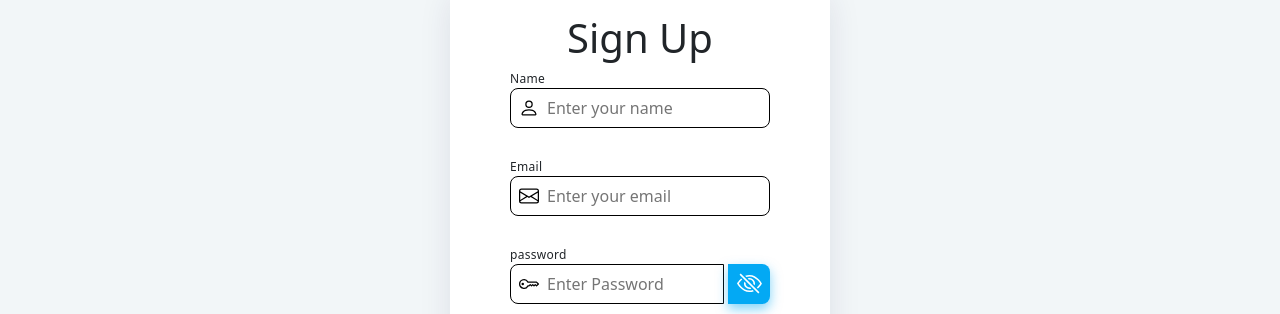
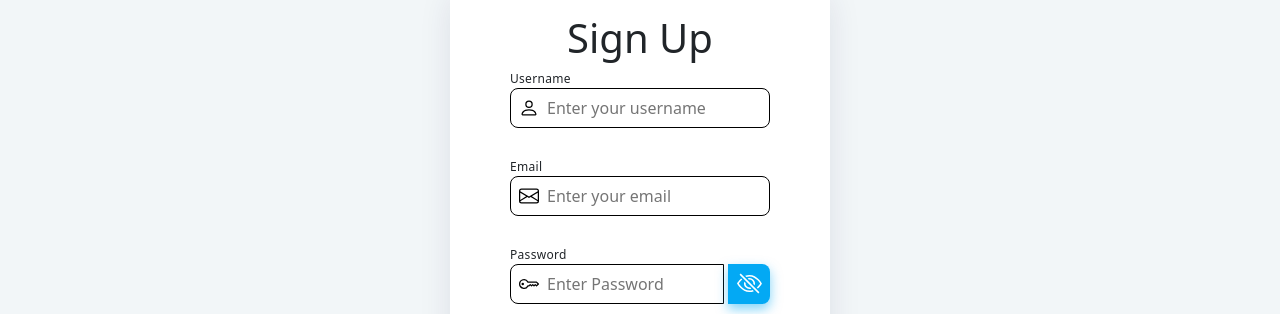
Before and after one commit to Matthew-Allen-1/internship-project-management, a React (Vite) app in the folder Client/: page / in a window 1280 px wide. Shown: the part 160-474 px from the top of the page. Built offline with nearby package versions, Linux system fonts and the light colour scheme.

Commit message:
updated name field to username in sign up page

```diff
--- a/Client/src/pages/SignUpPage/SignUp.jsx
+++ b/Client/src/pages/SignUpPage/SignUp.jsx
@@ -99,13 +99,13 @@ export default function Login(){
                 <p>{responseMessage.msg}</p>
               </div>
           }
-          <label htmlFor="name">Name</label>
+          <label htmlFor="name">Username</label>
           <input
             onChange={(event) => handleFormChange(event)}
             id={(responseMessage.error === 'missing' && name === '') ? 'error' : 'name'}
             name="name"
             type="text"
-            placeholder="Enter your name"
+            placeholder="Enter your username"
           />
 
           <label htmlFor="email">Email</label>
@@ -117,7 +117,7 @@ export default function Login(){
             placeholder="Enter your email"
           />
 
-          <label htmlFor="password">password</label>
+          <label htmlFor="password">Password</label>
           <div className="password-input">
             <input
               onChange={(event) => handleFormChange(event)}
```
